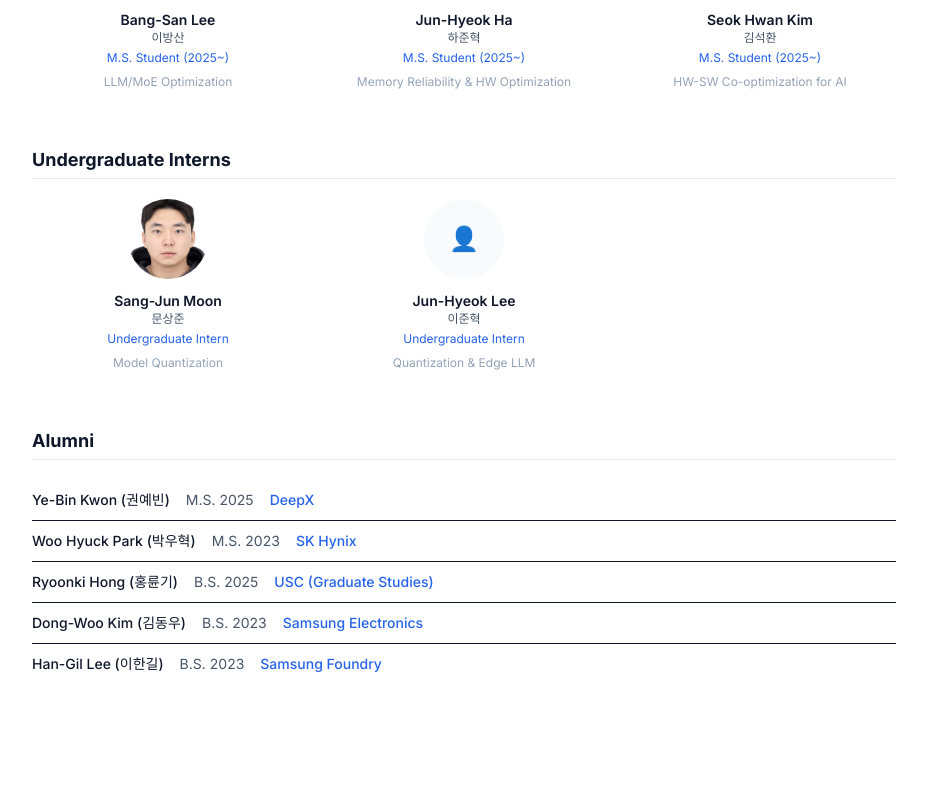
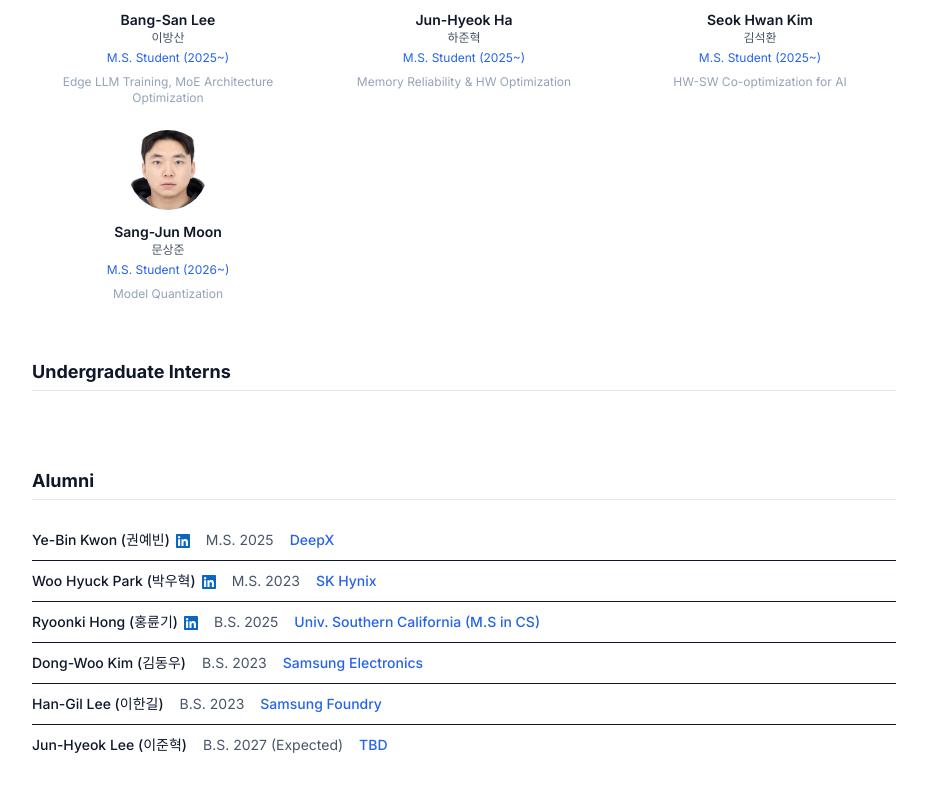
Before and after one commit to aica-ssu/aica-ssu.github.io, a Next.js app: page /members in a window 1280 px wide. Shown: the part 601-1400 px from the top of the page, without its empty margins (176-1103 px from the left). Built offline with nearby package versions, Linux system fonts and the light colour scheme.

Commit message:
member update

```diff
--- a/src/data/members.ts
+++ b/src/data/members.ts
@@ -84,8 +84,8 @@ export const members: Member[] = [
     category: "graduate",
     image: "/images/members/Bang-San Lee.png",
     email: "atks990210@gmail.com",
-    researchShort: "LLM/MoE Optimization",
-    research: "LLM and MoE model optimization",
+    researchShort: "Edge LLM Training, MoE Architecture Optimization",
+    research: "Edge LLM Training, MoE Architecture Optimization",
     background: "B.S. Computer and Information Engineering, Kwangwoon University (2025)",
   },
   {
@@ -113,15 +113,15 @@ export const members: Member[] = [
   {
     name: "Sang-Jun Moon",
     nameKo: "문상준",
-    role: "Undergraduate Intern",
-    category: "undergraduate",
+    role: "M.S. Student (2026~)",
+    category: "graduate",
     image: "/images/members/Sang-Joon Moon.jpg",
-    email: "swxs1111@gmail.com",
+    email: "moonsangjun.bizz@gmail.com",
     researchShort: "Model Quantization",
     research: "Layer-wise model quantization",
     background: "B.S. Software, Soongsil University (Expected 2026)",
   },
-  {
+/*  {
     name: "Jun-Hyeok Lee",
     nameKo: "이준혁",
     role: "Undergraduate Intern",
@@ -130,7 +130,7 @@ export const members: Member[] = [
     researchShort: "Quantization & Edge LLM",
     research: "Model quantization and edge LLM serving",
     background: "B.S. Software, Soongsil University (Expected 2026)",
-  },
+  },*/
   {
     name: "Ye-Bin Kwon",
     nameKo: "권예빈",
@@ -138,6 +138,7 @@ export const members: Member[] = [
     category: "alumni",
     year: "2025",
     current: "DeepX",
+    linkedin: "https://www.linkedin.com/in/yebin-gwon/",
   },
   {
     name: "Woo Hyuck Park",
@@ -146,6 +147,7 @@ export const members: Member[] = [
     category: "alumni",
     year: "2023",
     current: "SK Hynix",
+    linkedin: "https://www.linkedin.com/in/%EC%9A%B0%ED%98%81-%EB%B0%95-321820239/",
   },
   {
     name: "Ryoonki Hong",
@@ -153,7 +155,8 @@ export const members: Member[] = [
     role: "B.S. 2025",
     category: "alumni",
     year: "2025",
-    current: "USC (Graduate Studies)",
+    current: "Univ. Southern California (M.S in CS)",
+    linkedin: "https://www.linkedin.com/in/ryoonkihong/",
   },
   {
     name: "Dong-Woo Kim",
@@ -171,4 +174,12 @@ export const members: Member[] = [
     year: "2023",
     current: "Samsung Foundry",
   },
+  {
+    name: "Jun-Hyeok Lee",
+    nameKo: "이준혁",
+    role: "B.S. 2027 (Expected)",
+    category: "alumni",
+    year: "2026",
+    current: "TBD",
+  },
 ];
```
